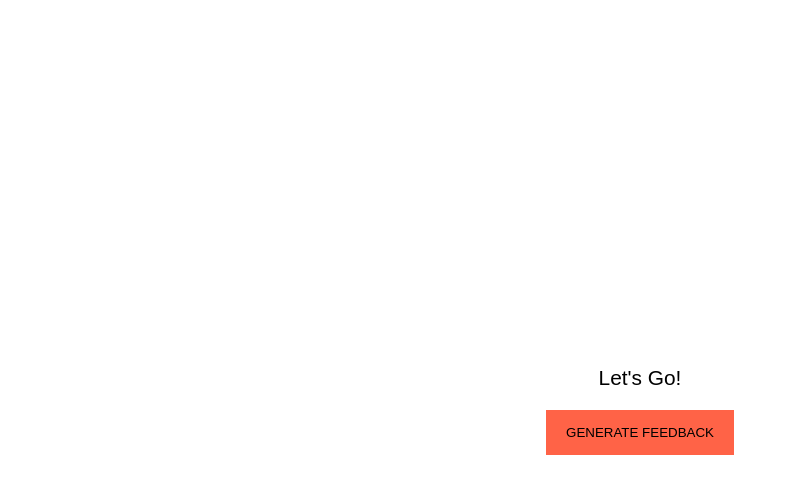
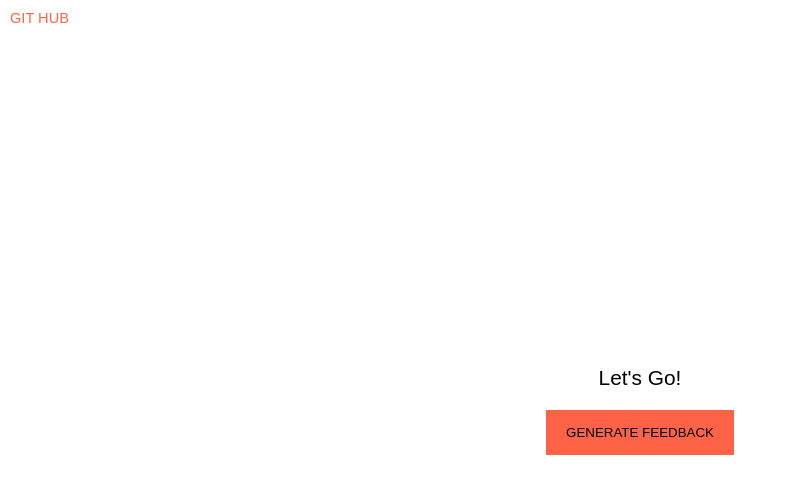
Before and after one commit to evertondenis/feedback-generator, a React (Create React App) app: page / in a window 1280 px wide. Shown: the top 494 px of the page, without its empty margins (0-787 px from the left). Built offline with nearby package versions, Linux system fonts and the light colour scheme.

Commit message:
added github link

```diff
--- a/src/App.js
+++ b/src/App.js
@@ -1,7 +1,7 @@
-import React, { Component } from 'react'
+import React, { Component, Fragment } from 'react'
 import { answers } from './answers'
 import './App.css'
-import { Container, Text, Button } from './styled'
+import { Link, Container, Text, Button } from './styled'
 
 class App extends Component {
 
@@ -20,6 +20,10 @@ class App extends Component {
     const { answer } = this.state
 
     return (
+      <Fragment>
+        <Link href="https://github.com/evertondenis">
+          GIT HUB
+        </Link>
         <Container>
           <div>
             <Text>
@@ -30,6 +34,7 @@ class App extends Component {
             </Button>
           </div>
         </Container>
+      </Fragment>
     )
   }
 }
--- a/src/styled.js
+++ b/src/styled.js
@@ -30,3 +30,15 @@ export const Button = styled.button`
     transition: all .2s ease;
   }
 `
+
+export const Link = styled.a`
+  position: absolute;
+  padding: 10px;
+  font-size: 1.4em;
+  text-decoration: none;
+  color: #000;
+
+  &:hover {
+    color: tomato;
+  }
+`
```
Lines whose indentation alone changed are shown as unchanged.
